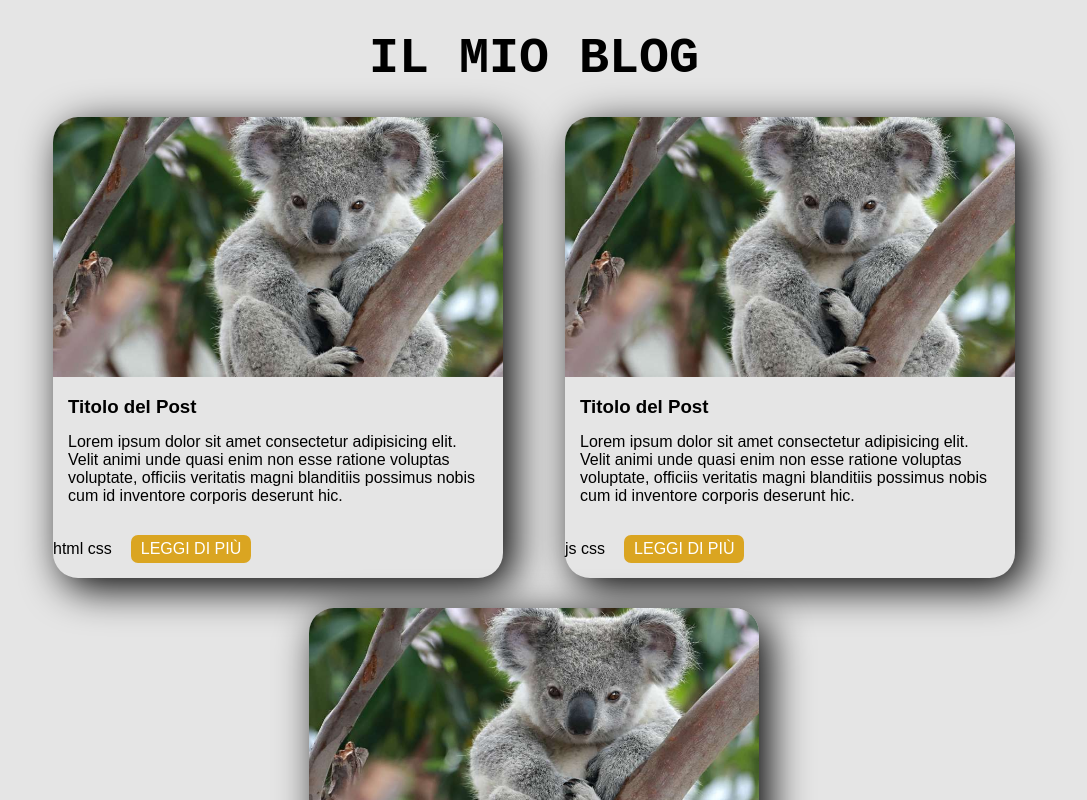
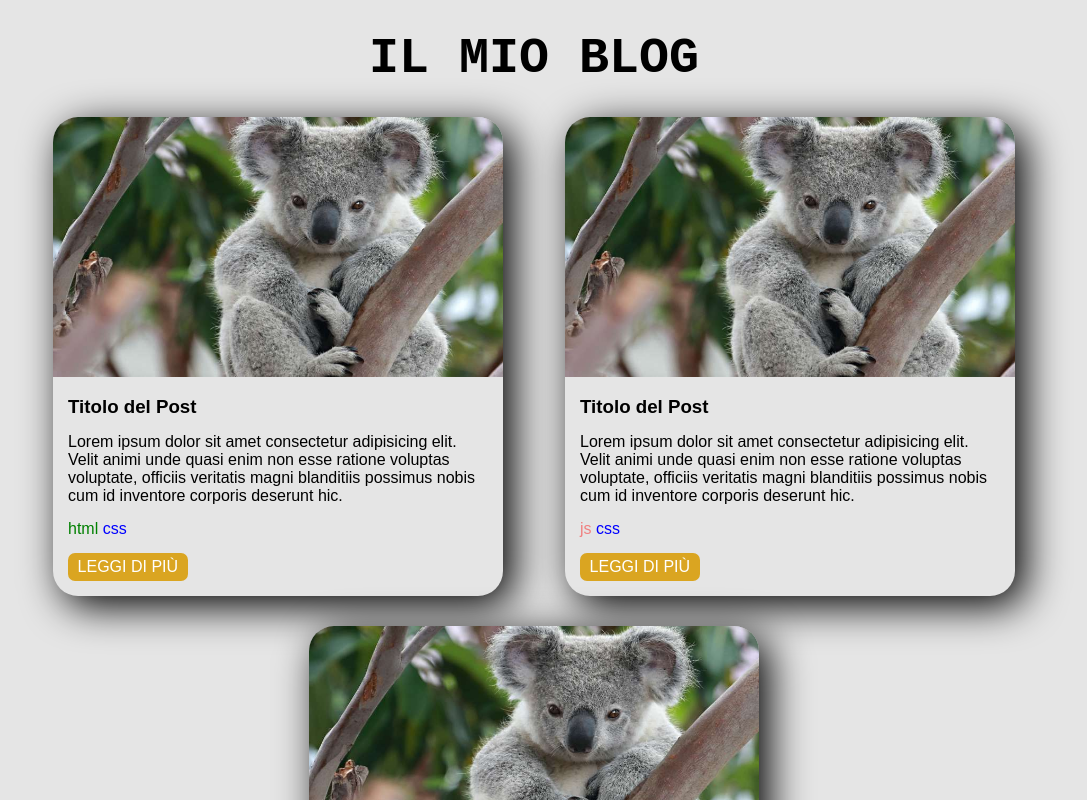
Before and after one commit to AndreaRaga56/react-props, a React (Vite) app: page / in a window 1280 px wide. Shown: the top 800 px of the page, without its empty margins (106-1193 px from the left). Built offline with nearby package versions, Linux system fonts and the light colour scheme.

Commit message:
refactor tags

```diff
--- a/components/AppCard.module.css
+++ b/components/AppCard.module.css
@@ -27,3 +27,7 @@
     display: inline-block;
     margin: 15px;
 }
+
+.tags{
+    margin: 15px 15px 0px;
+}
--- a/components/AppCard.module.jsx
+++ b/components/AppCard.module.jsx
@@ -4,10 +4,11 @@ import style from "./AppCard.module.css";
 function AppCard({id, title, image, content, tags}) {
 
     let tagsElaborati = tags.map((curTag, i)=>{
-        return <span key={i} className={style.curTag}>{curTag} </span>
+
+        return <span key={i} className={curTag}>{curTag} </span>
     })
 
-    console.log(tagsElaborati)
+    console.log(style.html)
 
 
     return (
@@ -16,7 +17,7 @@ function AppCard({id, title, image, content, tags}) {
             <h3 className={style.titoloPost}>{title}</h3>
             <p className={style.paragrafo}>{content}</p>
             <p className={style.paragrafo}></p>
-            {tagsElaborati}
+            <div className={style.tags}>{tagsElaborati}</div>
             <div className={style.button}>LEGGI DI PIÙ</div>
         </div>
     )
--- a/src/index.css
+++ b/src/index.css
@@ -4,3 +4,19 @@
     box-sizing: border-box;
     font-family: sans-serif;
 }
+
+.html{
+    color: green;
+}
+
+.js{
+    color: lightcoral;
+}
+
+.php{
+    color: fuchsia;
+}
+
+.css{
+    color: blue;
+}
```
